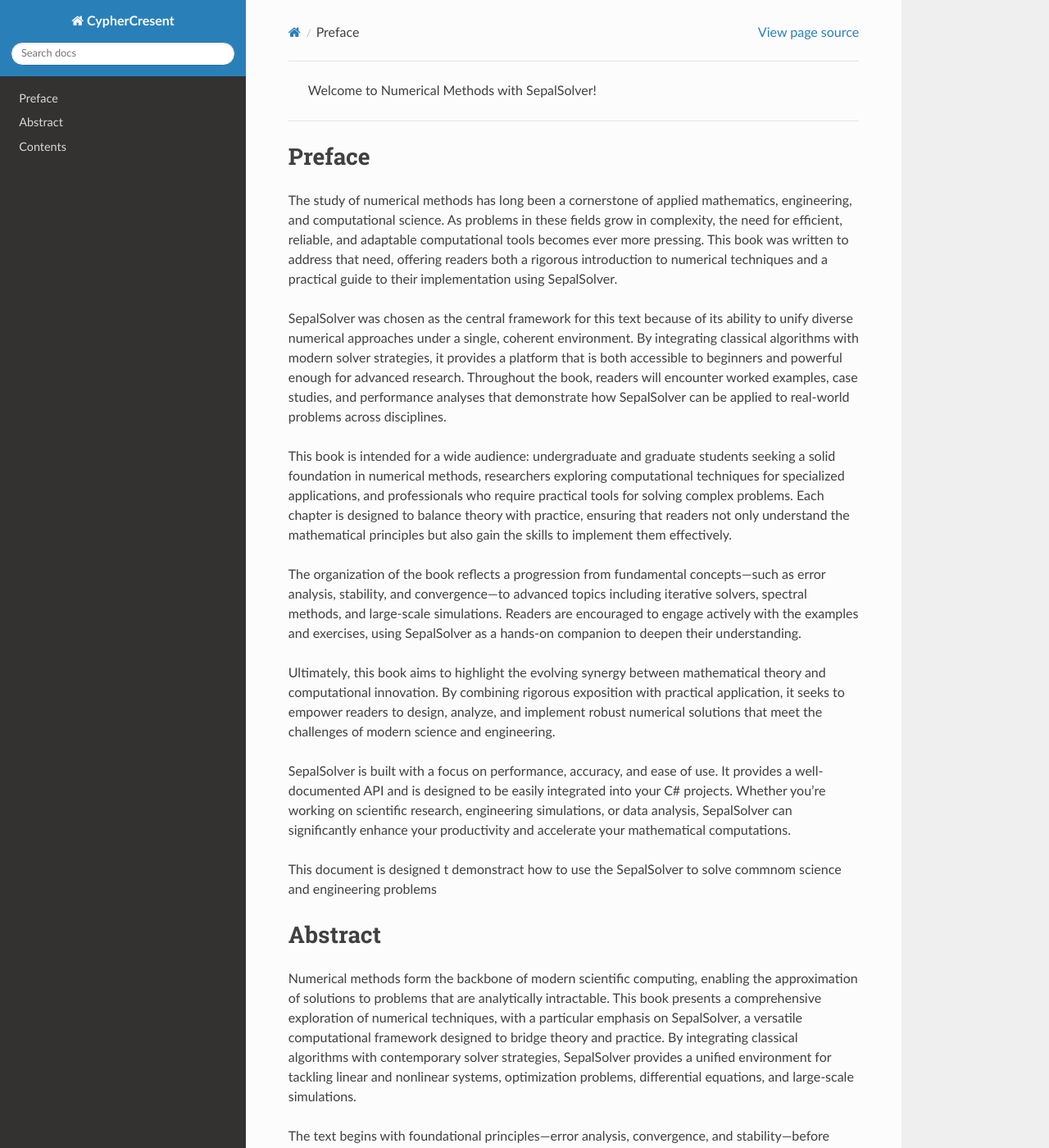
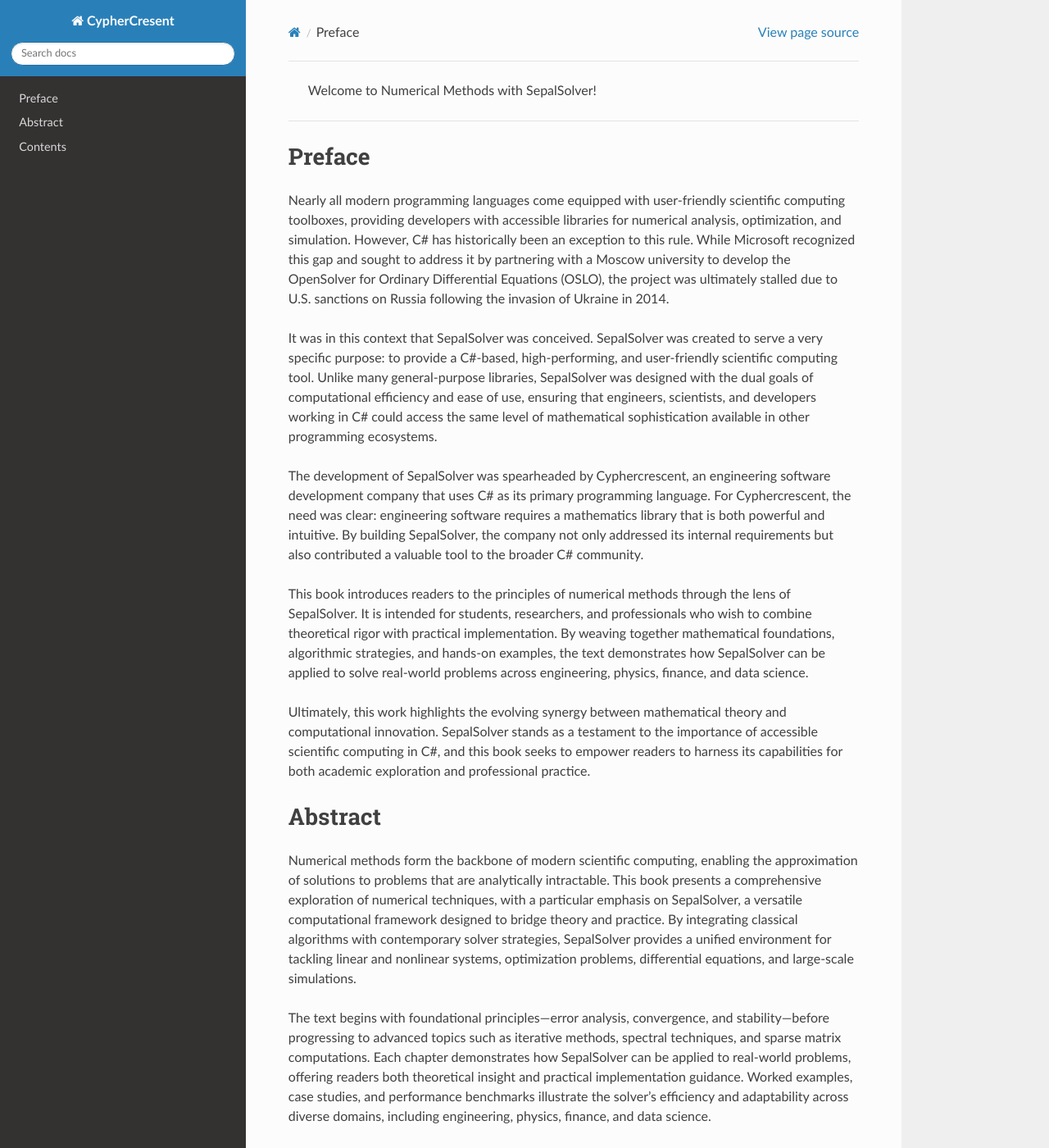
Before and after one commit to LatonCypher/SepalSolverBook, a Sphinx documentation site: the page built from docs/source/index.rst, in a window 1280 px wide and 1400 px high. Shown: the whole window at 82% size. Built offline with Sphinx 7.4.7 and the Read the Docs theme 3.1.0, drawn with Linux system fonts in a browser that asks for light colours; pages that are not in the unit, such as notebooks, are missing from menus.

Commit message:
add files

```diff
--- a/docs/source/index.rst
+++ b/docs/source/index.rst
@@ -4,20 +4,15 @@
 Preface
 ------------
 
-The study of numerical methods has long been a cornerstone of applied mathematics, engineering, and computational science. As problems in these fields grow in complexity, the need for efficient, reliable, and adaptable computational tools becomes ever more pressing. This book was written to address that need, offering readers both a rigorous introduction to numerical techniques and a practical guide to their implementation using SepalSolver.
+Nearly all modern programming languages come equipped with user-friendly scientific computing toolboxes, providing developers with accessible libraries for numerical analysis, optimization, and simulation. However, C# has historically been an exception to this rule. While Microsoft recognized this gap and sought to address it by partnering with a Moscow university to develop the OpenSolver for Ordinary Differential Equations (OSLO), the project was ultimately stalled due to U.S. sanctions on Russia following the invasion of Ukraine in 2014.
 
-SepalSolver was chosen as the central framework for this text because of its ability to unify diverse numerical approaches under a single, coherent environment. By integrating classical algorithms with modern solver strategies, it provides a platform that is both accessible to beginners and powerful enough for advanced research. Throughout the book, readers will encounter worked examples, case studies, and performance analyses that demonstrate how SepalSolver can be applied to real-world problems across disciplines.
+It was in this context that SepalSolver was conceived. SepalSolver was created to serve a very specific purpose: to provide a C#-based, high-performing, and user-friendly scientific computing tool. Unlike many general-purpose libraries, SepalSolver was designed with the dual goals of computational efficiency and ease of use, ensuring that engineers, scientists, and developers working in C# could access the same level of mathematical sophistication available in other programming ecosystems.
 
-This book is intended for a wide audience: undergraduate and graduate students seeking a solid foundation in numerical methods, researchers exploring computational techniques for specialized applications, and professionals who require practical tools for solving complex problems. Each chapter is designed to balance theory with practice, ensuring that readers not only understand the mathematical principles but also gain the skills to implement them effectively.
+The development of SepalSolver was spearheaded by Cyphercrescent, an engineering software development company that uses C# as its primary programming language. For Cyphercrescent, the need was clear: engineering software requires a mathematics library that is both powerful and intuitive. By building SepalSolver, the company not only addressed its internal requirements but also contributed a valuable tool to the broader C# community.
 
-The organization of the book reflects a progression from fundamental concepts—such as error analysis, stability, and convergence—to advanced topics including iterative solvers, spectral methods, and large-scale simulations. Readers are encouraged to engage actively with the examples and exercises, using SepalSolver as a hands-on companion to deepen their understanding.
+This book introduces readers to the principles of numerical methods through the lens of SepalSolver. It is intended for students, researchers, and professionals who wish to combine theoretical rigor with practical implementation. By weaving together mathematical foundations, algorithmic strategies, and hands-on examples, the text demonstrates how SepalSolver can be applied to solve real-world problems across engineering, physics, finance, and data science.
 
-Ultimately, this book aims to highlight the evolving synergy between mathematical theory and computational innovation. By combining rigorous exposition with practical application, it seeks to empower readers to design, analyze, and implement robust numerical solutions that meet the challenges of modern science and engineering.
-
-SepalSolver is built with a focus on performance, accuracy, and ease of use. It provides a well-documented API and is designed to be easily integrated into your C# projects. Whether you're working on scientific research, engineering simulations, or data analysis, SepalSolver can significantly enhance your productivity and accelerate your mathematical computations.
-
-This document is designed t demonstract how to use the SepalSolver to solve commnom science and engineering problems
-
+Ultimately, this work highlights the evolving synergy between mathematical theory and computational innovation. SepalSolver stands as a testament to the importance of accessible scientific computing in C#, and this book seeks to empower readers to harness its capabilities for both academic exploration and professional practice.
 
 Abstract
 ------------
```
Also changed, not shown: 12 other files.
